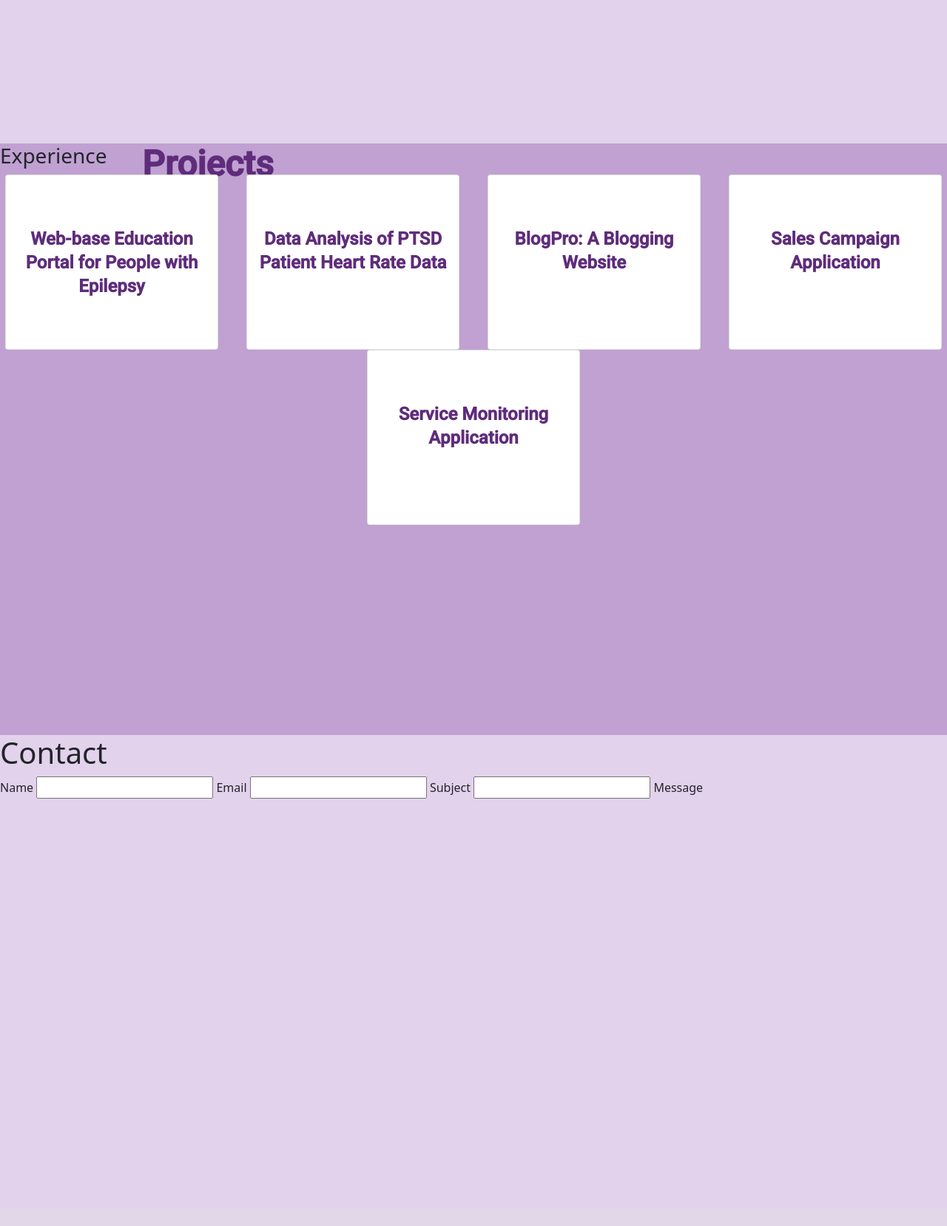
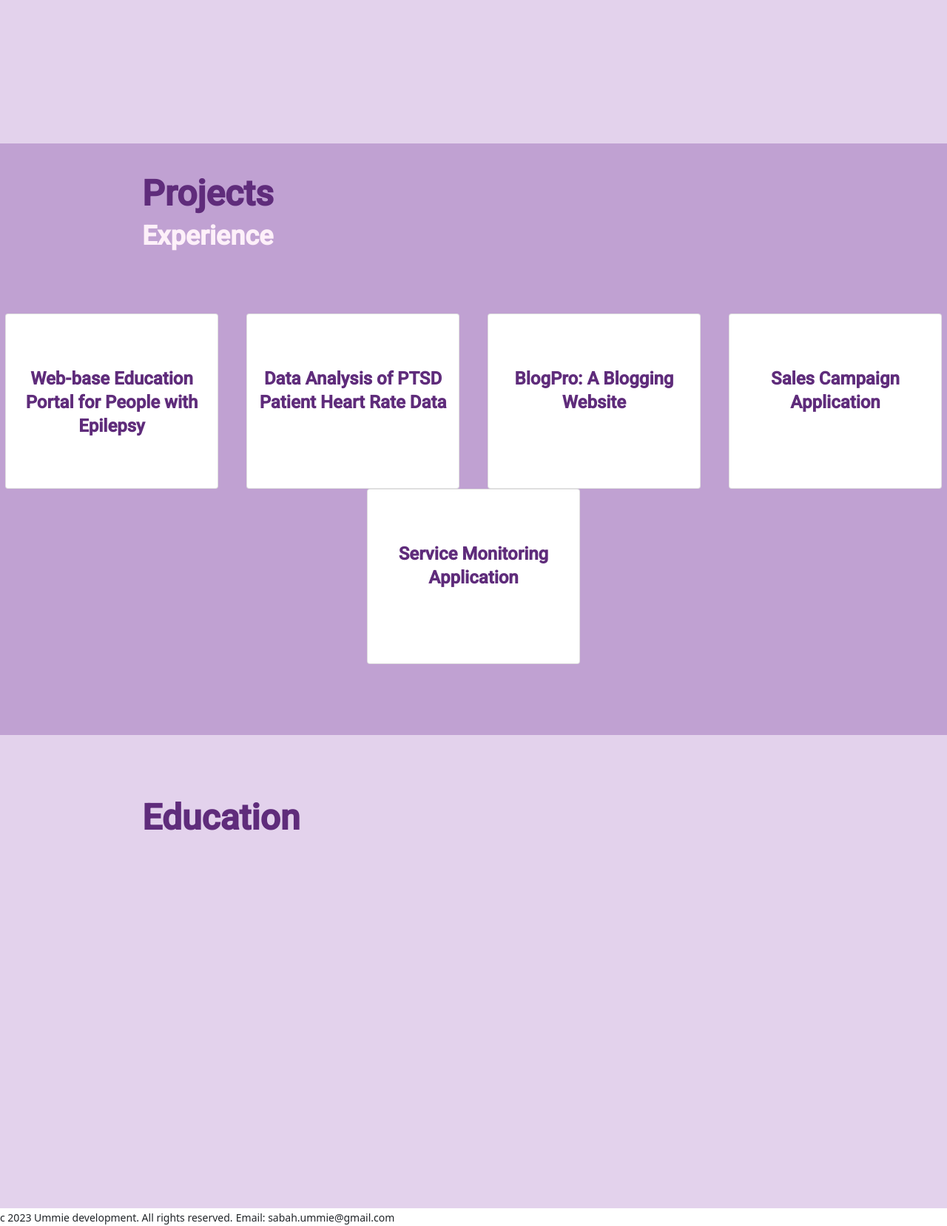
Before and after one commit to sabah215/portfolio, a Flask app: page / in a window 1280 px wide. Shown: the part 1456-3114 px from the top of the page at 74% size. Before the commit the page ends 2536 px from the top, so only its background shows below. Run offline with Flask 2, Linux system fonts and the light colour scheme.

Commit message:
Footer added

```diff
--- /dev/null
+++ b/portfolio/static/css/education.css
@@ -0,0 +1,22 @@
+
+.education{
+       background-color: #E3D2EC;
+       height: 80vh;
+       position: relative;
+}
+
+.education-head{
+       position: absolute;
+       width: 430px;
+       height: 80px;
+       left: 15%;
+       top: 13%;
+
+       font-family: 'Roboto';
+       font-style: normal;
+       font-weight: 700;
+       font-size: 48px;
+       line-height: 58px;
+
+       color: #5F2C7B;
+}
--- a/portfolio/static/css/main.css
+++ b/portfolio/static/css/main.css
@@ -139,10 +139,7 @@ section {
        background-color: #C0A1D2;
        height: 80vh;
 } */
-.contact{
-       background-color: #E3D2EC;
-       height: 80vh;
-}
+
 /* .card-description{
        background-color: #C0A1D2;
        margin-left: 0px !important;
--- a/portfolio/static/css/projects.css
+++ b/portfolio/static/css/projects.css
@@ -55,7 +55,7 @@ p.project-title {
        width: 571px;
        height: 78px;
        left: 15%;
-       top: 0%;
+       top: 5%;
 
        font-family: 'Roboto';
        font-style: normal;
@@ -70,3 +70,19 @@ p.project-title {
        background-color: #C0A1D2;
        height: 100vh;
 }
+
+.experience{
+       position: absolute;
+       width: 430px;
+       height: 80px;
+       left: 15%;
+       top: 13%;
+
+       font-family: 'Roboto';
+       font-style: normal;
+       font-weight: 700;
+       font-size: 36px;
+       line-height: 42px;
+
+       color: #FDF0F9;
+}
--- a/portfolio/templates/index.html
+++ b/portfolio/templates/index.html
@@ -8,6 +8,7 @@
        <link rel="stylesheet"  media="screen" href="{{ url_for('static', filename= 'css/navbar.css') }}">
        <link rel="stylesheet"  media="screen" href="{{ url_for('static', filename= 'css/about.css') }}">
        <link rel="stylesheet"  media="screen" href="{{ url_for('static', filename= 'css/projects.css') }}">
+       <link rel="stylesheet"  media="screen" href="{{ url_for('static', filename= 'css/education.css') }}">
        <link href="https://cdn.jsdelivr.net/npm/bootstrap@5.1.0/dist/css/bootstrap.min.css" rel="stylesheet" integrity="sha384-KyZXEAg3QhqLMpG8r+8fhAXLRk2vvoC2f3B09zVXn8CA5QIVfZOJ3BCsw2P0p/We" crossorigin="anonymous">
        <link rel="preconnect" href="https://fonts.googleapis.com">
        <link rel="preconnect" href="https://fonts.gstatic.com" crossorigin>
@@ -86,8 +87,8 @@
        </section>
        <section class="projects section-height">
               <h1 class="project-head">Projects</h1>
-              <h3 class="experience">Experience</h3>
-              <div class="row" style="justify-content: space-around;">
+              <h4 class="experience">Experience</h4>
+              <div class="row" style="justify-content: space-around; margin-top: 18%;">
 
                      <div class="card">
 
@@ -115,9 +116,9 @@
               </div>
 
        </section>
-       <section class="contact section-height">
-              <h1>Contact</h1>
-              <form action="">
+       <section class="education section-height">
+              <h1 class="education-head">Education</h1>
+              <!-- <form action="">
                      <label for="">Name</label>
                      <input type="text" name = "name">
                      <label for="">Email</label>
@@ -125,8 +126,12 @@
                      <label for="">Subject</label>
                      <input type="text" name = "subject">
                      <label for="">Message</label>
-              </form>
+              </form> -->
        </section>
+       <footer>
+              <small> c 2023 Ummie development. All rights reserved.</small>
+              <small> Email: sabah.ummie@gmail.com</small>
+       </footer>
 
        <script src="https://cdn.jsdelivr.net/npm/bootstrap@5.1.0/dist/js/bootstrap.bundle.min.js" integrity="sha384-U1DAWAznBHeqEIlVSCgzq+c9gqGAJn5c/t99JyeKa9xxaYpSvHU5awsuZVVFIhvj" crossorigin="anonymous"></script>
 </body>
```
